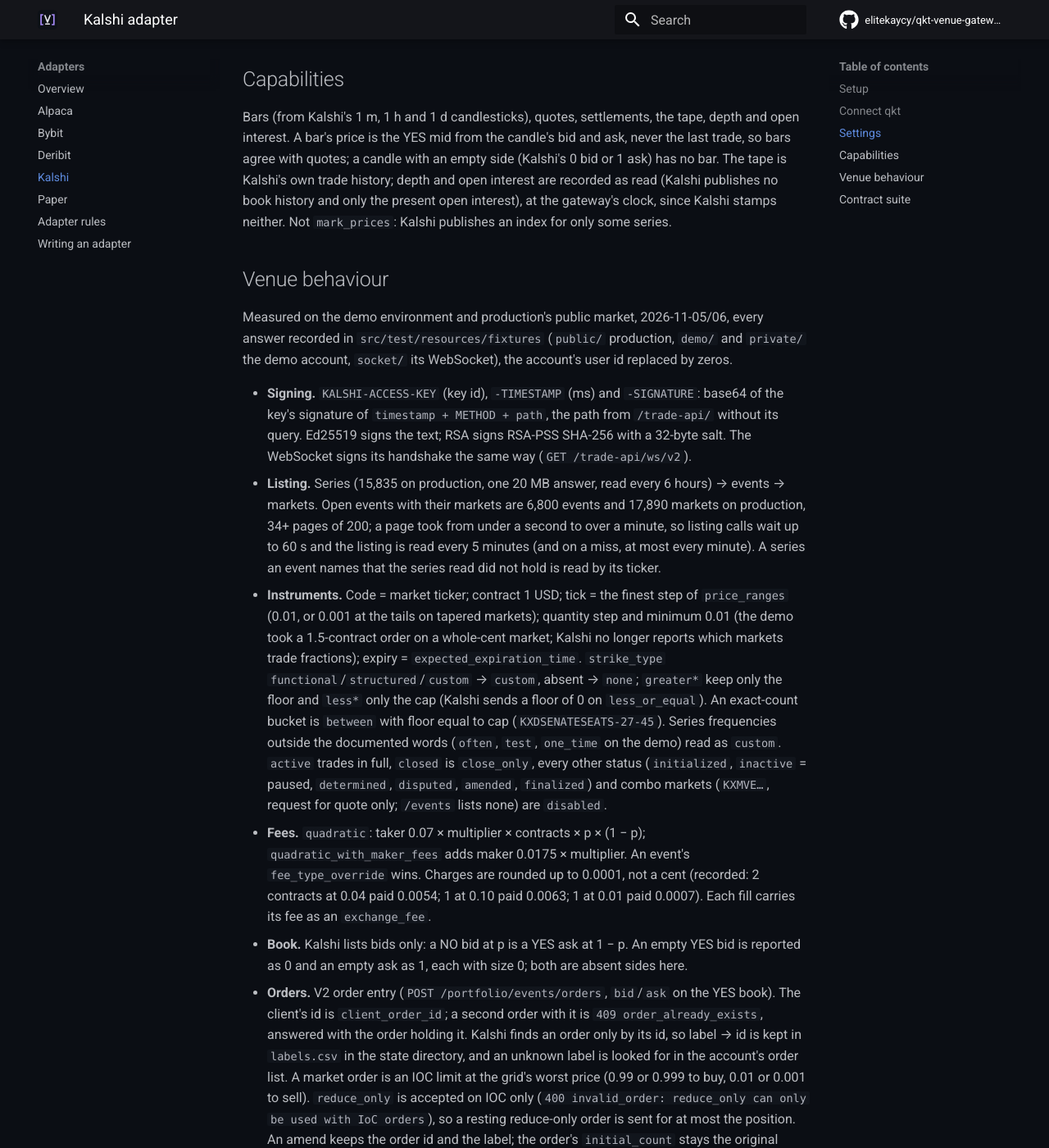
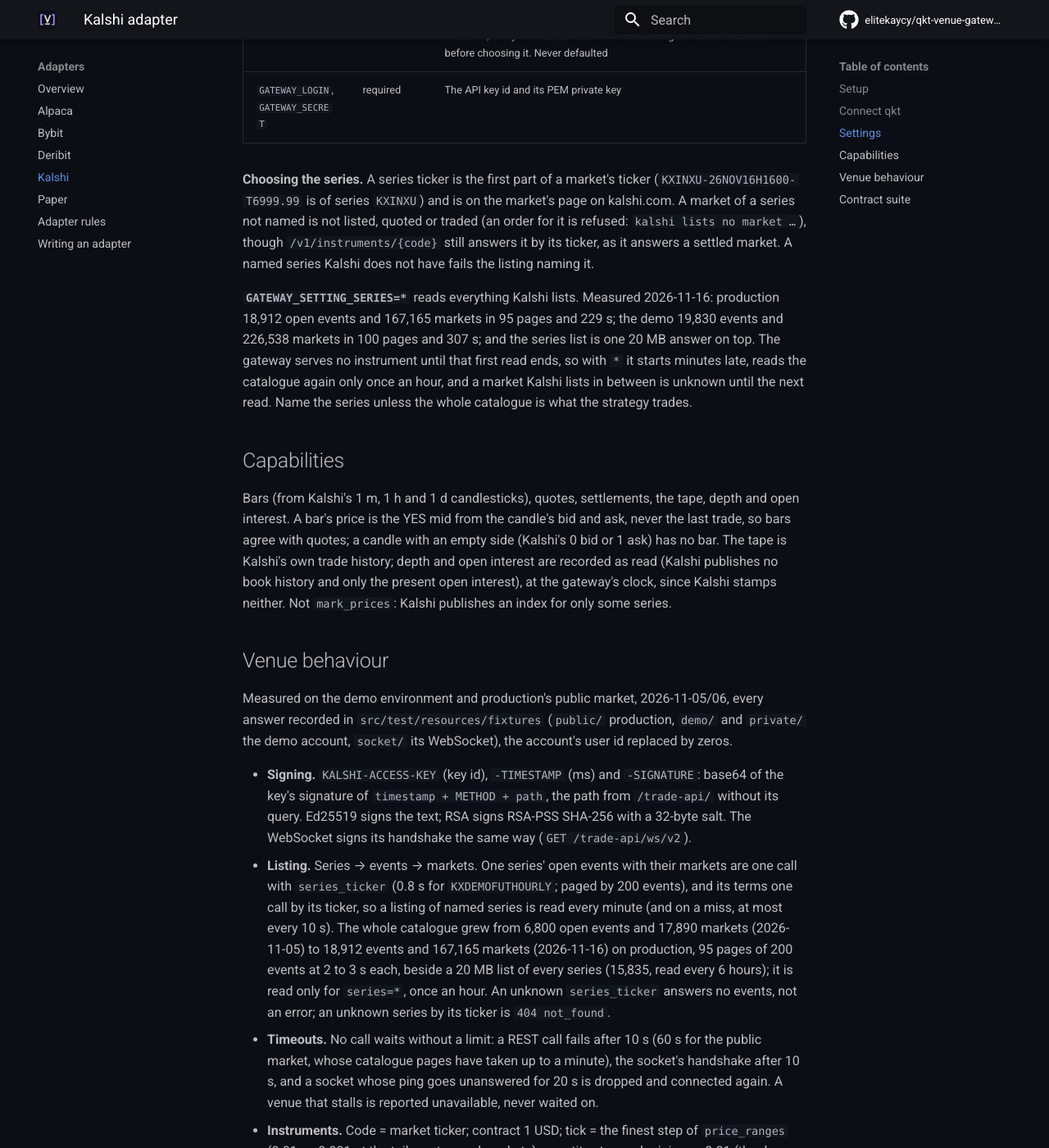
Before and after one commit to elitekaycy/qkt-venue-gateway, an MkDocs documentation site: the page built from docs/adapters/kalshi.md, in a window 1280 px wide and 1400 px high, scrolled down 1463 px. Shown: the whole window at 82% size. Built offline with MkDocs 1.6.1 and Material for MkDocs 9.7.7, drawn with Linux system fonts in a browser that asks for light colours; comment, search, counter and statistics services are not loaded; some of the changed text lies outside the part shown.

Commit message:
docs(kalshi): document the series setting and measured catalogue sizes

````diff
--- a/adapter-kalshi/README.md
+++ b/adapter-kalshi/README.md
@@ -2,9 +2,9 @@
 
 > Venue: Kalshi demo and production: binary event contracts of every category · Status: New
 
-Trades one shard of one Kalshi account. Every market of every open event, in every category (sports, elections,
-politics, financials, economics, crypto, commodities, weather, mentions, entertainment, ...), is listed as an
-`event` instrument. A quantity is signed YES: a buy buys YES, a sell sells YES (buys NO). Combo markets, stops and
+Trades one shard of one Kalshi account, in the series it is set to list. Every market of every open event of those
+series, whatever their category (sports, elections, politics, financials, economics, crypto, commodities, weather,
+mentions, entertainment, ...), is listed as an `event` instrument. A quantity is signed YES: a buy buys YES, a sell sells YES (buys NO). Combo markets, stops and
 day orders are not supported.
 
 ## Setup
@@ -17,6 +17,7 @@ day orders are not supported.
    ```bash
    docker run -d -p 127.0.0.1:8447:8443 -v gw-kalshi:/data \
      -e GATEWAY_ADAPTER=kalshi -e GATEWAY_SETTING_ENVIRONMENT=demo \
+     -e GATEWAY_SETTING_SERIES=KXINXU,KXBTCD,KXGOLD15M \
      -e GATEWAY_LOGIN=<api key id> -e GATEWAY_SECRET="$(cat kalshi-key.pem)" \
      -e GATEWAY_TRADER_TOKEN=… -e GATEWAY_GUARDIAN_TOKEN=… \
      qkt-venue-gateway
@@ -43,7 +44,19 @@ brokers:
 |---|---|---|
 | `GATEWAY_SETTING_ENVIRONMENT` | required | `demo`, or `production` for real money. Never defaulted |
 | `GATEWAY_SETTING_SHARD` | `0` | The exchange index whose capital the gateway trades (0 default, 1 combos, 2 crypto and commodities, 3 tennis, baseball and basketball, as production names them). Kalshi keeps a balance per shard, so markets of any other shard are listed `disabled`; run one gateway per shard |
+| `GATEWAY_SETTING_SERIES` | required | The Kalshi series the gateway lists and trades, by ticker, separated by commas (`KXINXU,KXBTCD,KXGOLD15M`). Only these are read, each in under a second, every minute. `*` lists the whole catalogue instead: see below before choosing it. Never defaulted |
 | `GATEWAY_LOGIN`, `GATEWAY_SECRET` | required | The API key id and its PEM private key |
+
+**Choosing the series.** A series ticker is the first part of a market's ticker (`KXINXU-26NOV16H1600-T6999.99` is
+of series `KXINXU`) and is on the market's page on kalshi.com. A market of a series not named is not listed, quoted
+or traded (an order for it is refused: `kalshi lists no market …`), though `/v1/instruments/{code}` still answers
+it by its ticker, as it answers a settled market. A named series Kalshi does not have fails the listing naming it.
+
+**`GATEWAY_SETTING_SERIES=*`** reads everything Kalshi lists. Measured 2026-11-16: production 18,912 open events
+and 167,165 markets in 95 pages and 229 s; the demo 19,830 events and 226,538 markets in 100 pages and 307 s; and
+the series list is one 20 MB answer on top. The gateway serves no instrument until that first read ends, so with
+`*` it starts minutes late, reads the catalogue again only once an hour, and a market Kalshi lists in between is
+unknown until the next read. Name the series unless the whole catalogue is what the strategy trades.
 
 ## Capabilities
 
@@ -62,16 +75,23 @@ WebSocket), the account's user id replaced by zeros.
 - **Signing.** `KALSHI-ACCESS-KEY` (key id), `-TIMESTAMP` (ms) and `-SIGNATURE`: base64 of the key's signature of
   `timestamp + METHOD + path`, the path from `/trade-api/` without its query. Ed25519 signs the text; RSA signs
   RSA-PSS SHA-256 with a 32-byte salt. The WebSocket signs its handshake the same way (`GET /trade-api/ws/v2`).
-- **Listing.** Series (15,835 on production, one 20 MB answer, read every 6 hours) → events → markets. Open events
-  with their markets are 6,800 events and 17,890 markets on production, 34+ pages of 200; a page took from under a
-  second to over a minute, so listing calls wait up to 60 s and the listing is read every 5 minutes (and on a miss,
-  at most every minute). A series an event names that the series read did not hold is read by its ticker.
+- **Listing.** Series → events → markets. One series' open events with their markets are one call with
+  `series_ticker` (0.8 s for `KXDEMOFUTHOURLY`; paged by 200 events), and its terms one call by its ticker, so a
+  listing of named series is read every minute (and on a miss, at most every 10 s). The whole catalogue grew from
+  6,800 open events and 17,890 markets (2026-11-05) to 18,912 events and 167,165 markets (2026-11-16) on production,
+  95 pages of 200 events at 2 to 3 s each, beside a 20 MB list of every series (15,835, read every 6 hours); it is
+  read only for `series=*`, once an hour. An unknown `series_ticker` answers no events, not an error; an unknown
+  series by its ticker is `404 not_found`.
+- **Timeouts.** No call waits without a limit: a REST call fails after 10 s (60 s for the public market, whose
+  catalogue pages have taken up to a minute), the socket's handshake after 10 s, and a socket whose ping goes
+  unanswered for 20 s is dropped and connected again. A venue that stalls is reported unavailable, never waited on.
 - **Instruments.** Code = market ticker; contract 1 USD; tick = the finest step of `price_ranges` (0.01, or
   0.001 at the tails on tapered markets); quantity step and minimum 0.01 (the demo took a 1.5-contract order on a
   whole-cent market; Kalshi no longer reports which markets trade fractions); expiry = `expected_expiration_time`.
   `strike_type` `functional`/`structured`/`custom` → `custom`, absent → `none`; `greater*` keep only the floor and
   `less*` only the cap (Kalshi sends a floor of 0 on `less_or_equal`). An exact-count bucket is `between` with
-  floor equal to cap (`KXDSENATESEATS-27-45`). Series frequencies outside the documented words (`often`, `test`,
+  floor equal to cap (`KXDSENATESEATS-27-45`). A `between` whose floor is above its cap is left out and logged (the
+  demo's `KXGDPYEAR-27-B0.8` lists 0.6 to 0.000001; production listed none). Series frequencies outside the documented words (`often`, `test`,
   `one_time` on the demo) read as `custom`. `active` trades in full, `closed` is `close_only`, every other status
   (`initialized`, `inactive` = paused, `determined`, `disputed`, `amended`, `finalized`) and combo markets (`KXMVE…`,
   request for quote only; `/events` lists none) are `disabled`.
@@ -96,8 +116,12 @@ WebSocket), the account's user id replaced by zeros.
   settlements came 6 and 93 minutes after close.
 - **Account.** Balance is per shard (`balance_breakdown`); positions are signed YES (negative = NO) with their cost.
   Margin used is Kalshi's portfolio value.
-- **Liquidity.** The demo is thin: most markets have one side or none, so the demo's candles carry no YES mid and
-  bars are empty there. The demo's hourly series `KXDEMOFUTHOURLY` keeps a 0.01 bid.
+- **Liquidity.** On 2026-11-05 the demo was thin (most markets one side or none). On 2026-11-16 bots make and take
+  it: 1,000 public trades in 21 s over 520 markets, and 515 series with a market quoted on both sides. Kalshi
+  answers a candle only for a minute in which the market traded (30 of the last 30 minutes on a market trading
+  then, none on one last traded three hours before), so a quiet market has no bars. The demo's hourly series
+  `KXDEMOFUTHOURLY` is bid only (0.01, no ask): its candles close with an empty ask and carry no bar, and a
+  position sold into that bid cannot be bought back before the hour settles it.
 
 ## Contract suite
 
````
Also changed, not shown: docs/plans/2026-11-06-event-contracts-and-kalshi.md (+2 -2 lines).
